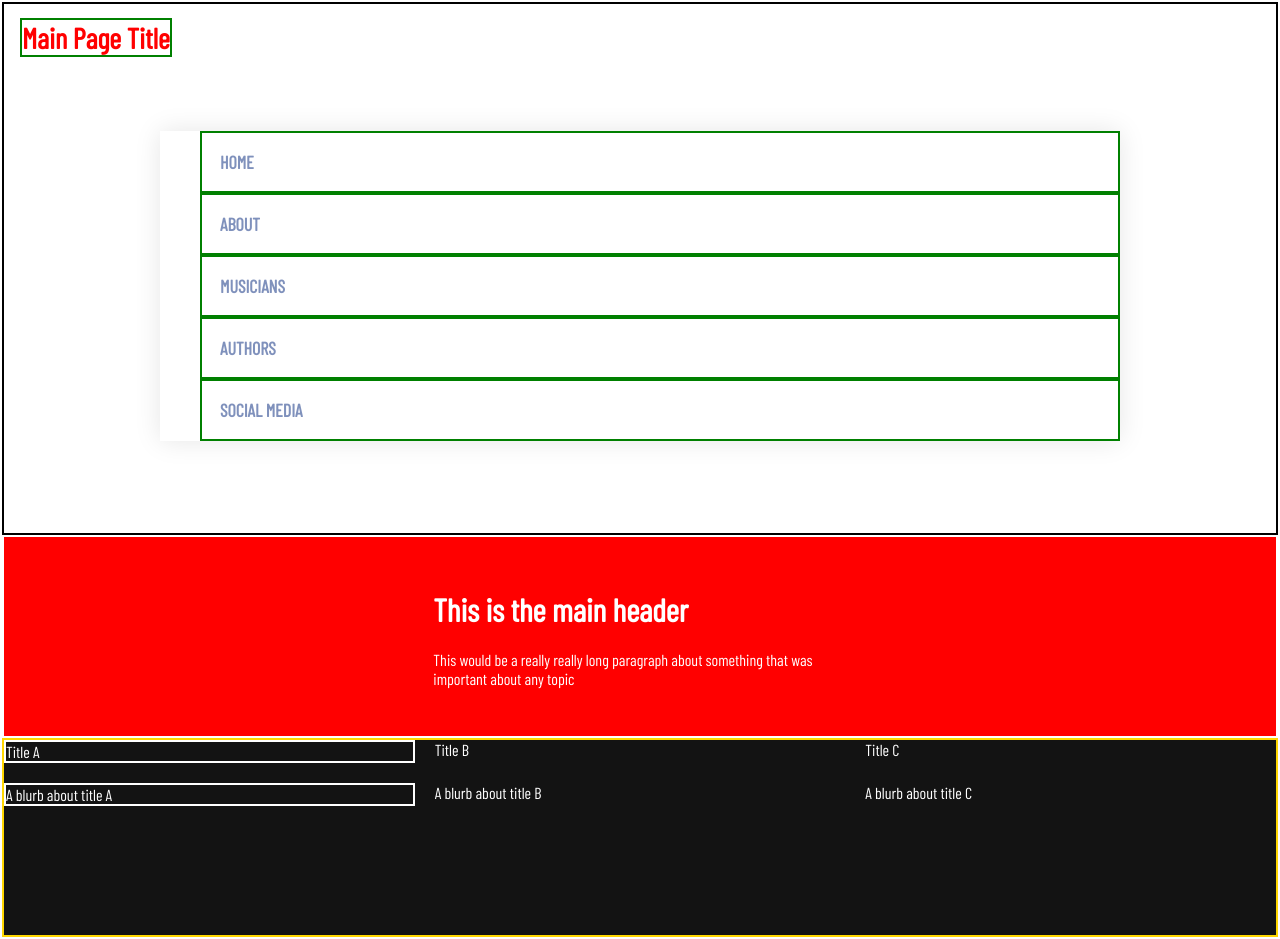
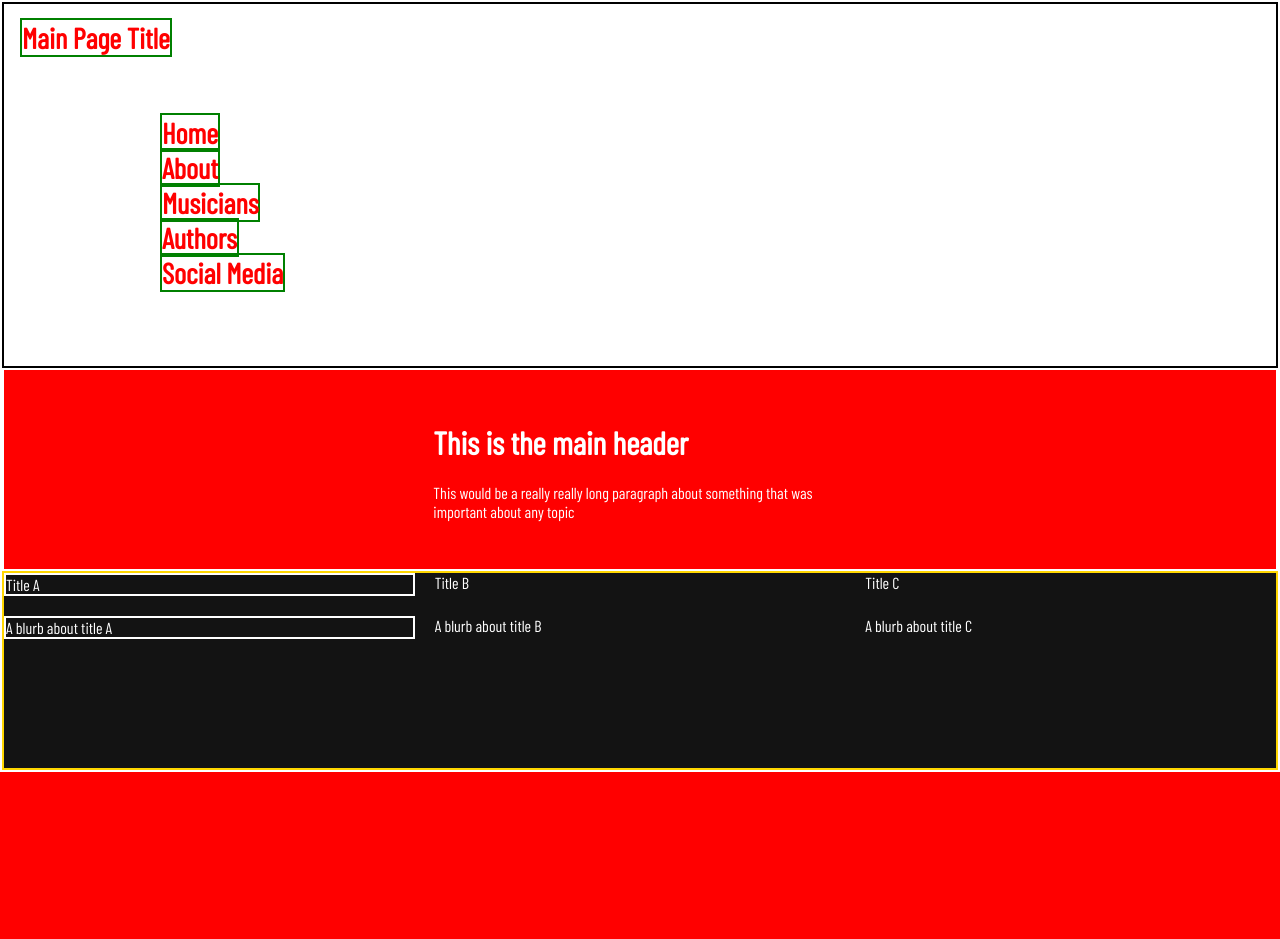
Before and after one commit to drewlearnsabout/CSS-grid-practice, a plain HTML site: page index.html in a window 1280 px wide. After the commit the page ends 800 px from the top, so only its background shows below. Drawn offline with nearby package versions, Linux system fonts and the light colour scheme.

Commit message:
Update index.html

```diff
--- a/index.html
+++ b/index.html
@@ -12,46 +12,44 @@
 
 <body>
 
-
-
 <header>
 	<a href="# ">Main Page Title</a>
+  <div class="container1 ">
 	<nav>
-	  <ul>
-		<li>
+		<div class="home ">
 		  <a href="# ">Home</a>
-		</li>
-		<li>
+		</div>
+		<div class="about ">
 		  <a href="# ">About</a>
-		</li>
-		<li>
+		</div>
+		<div class="musicians ">
 		  <a href="# ">Musicians</a>
-		</li>
-		<li>
+		</div>
+		<div class="authors ">
 		  <a href="# ">Authors</a>
-		</li>
-		<li>
+		</div>
+		<div class="social ">
 		  <a href="# ">Social Media</a>
-		</li>
-	  </ul>
+		</div>
 	</nav>
+</div>
 </header>
 
-<div class="container">
-	<div class="content">
+<div class="container ">
+	<div class="content ">
 		<h1>This is the main header</h1>
 		<p>This would be a really really long paragraph about something that was important about any topic</p>
 	</div>
 </div>
 
 <footer>
-  <div class="wrapper">
-    <div class="boxa">Title A</div>
-    <div class="boxb">Title B</div>
-    <div class="boxc">Title C</div>
-    <div class="boxd">A blurb about title A</div>
-    <div class="boxe">A blurb about title B</div>
-    <div class="boxf">A blurb about title C</div>
+  <div class="wrapper ">
+    <div class="boxa ">Title A</div>
+    <div class="boxb ">Title B</div>
+    <div class="boxc ">Title C</div>
+    <div class="boxd ">A blurb about title A</div>
+    <div class="boxe ">A blurb about title B</div>
+    <div class="boxf ">A blurb about title C</div>
   </div>
 </footer>
 
```
